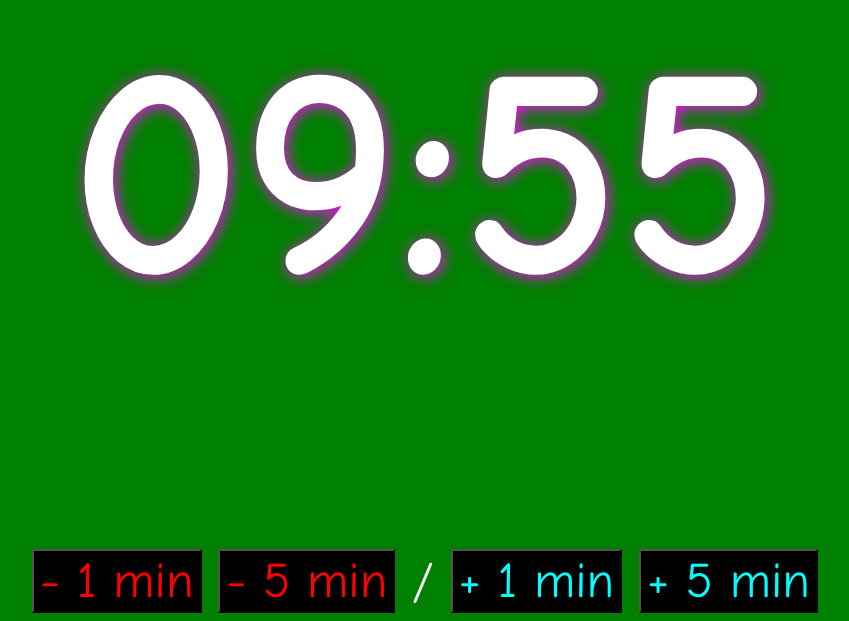
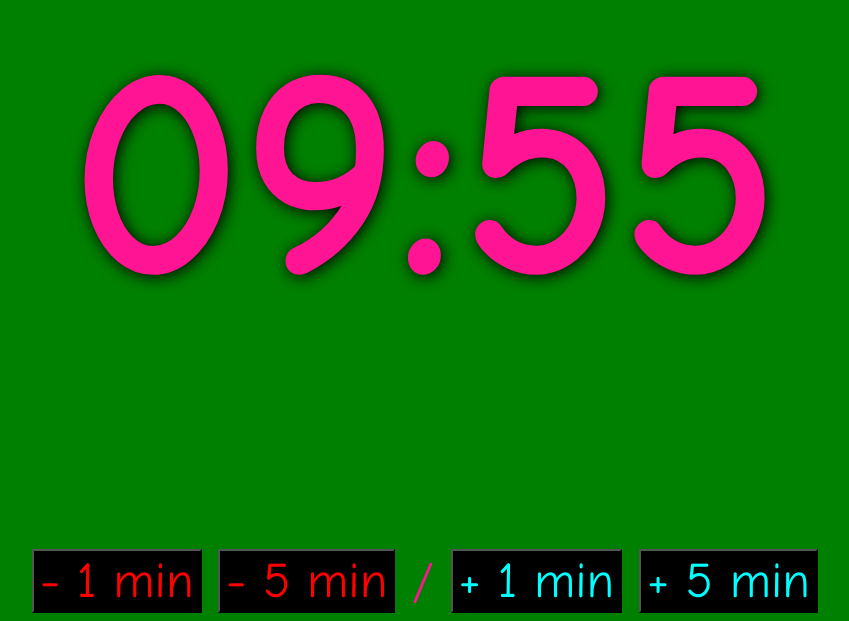
Before and after one commit to guillaumeslash/timer-twichacha, a plain HTML site: page index.html in a window 1280 px wide. Shown: the part 198-819 px from the top of the page, without its empty margins (215-1064 px from the left). Drawn offline with Linux system fonts and the light colour scheme.

Commit message:
Update style.css
update color

```diff
--- a/style.css
+++ b/style.css
@@ -1,14 +1,14 @@
 * {
   font-family: "Comic Sans MS", "Comic Sans", cursive;
   background-color: green;
-  color: white;
+  color: deeppink;
   font-size: 50px;
   text-align: center;
 }
 
 #timer {
   font-size: 300px;
-  text-shadow: 2px 2px 16px rgba(255,0,254,1);
+  text-shadow: 2px 2px 16px black;
 }
 
 button {
```
